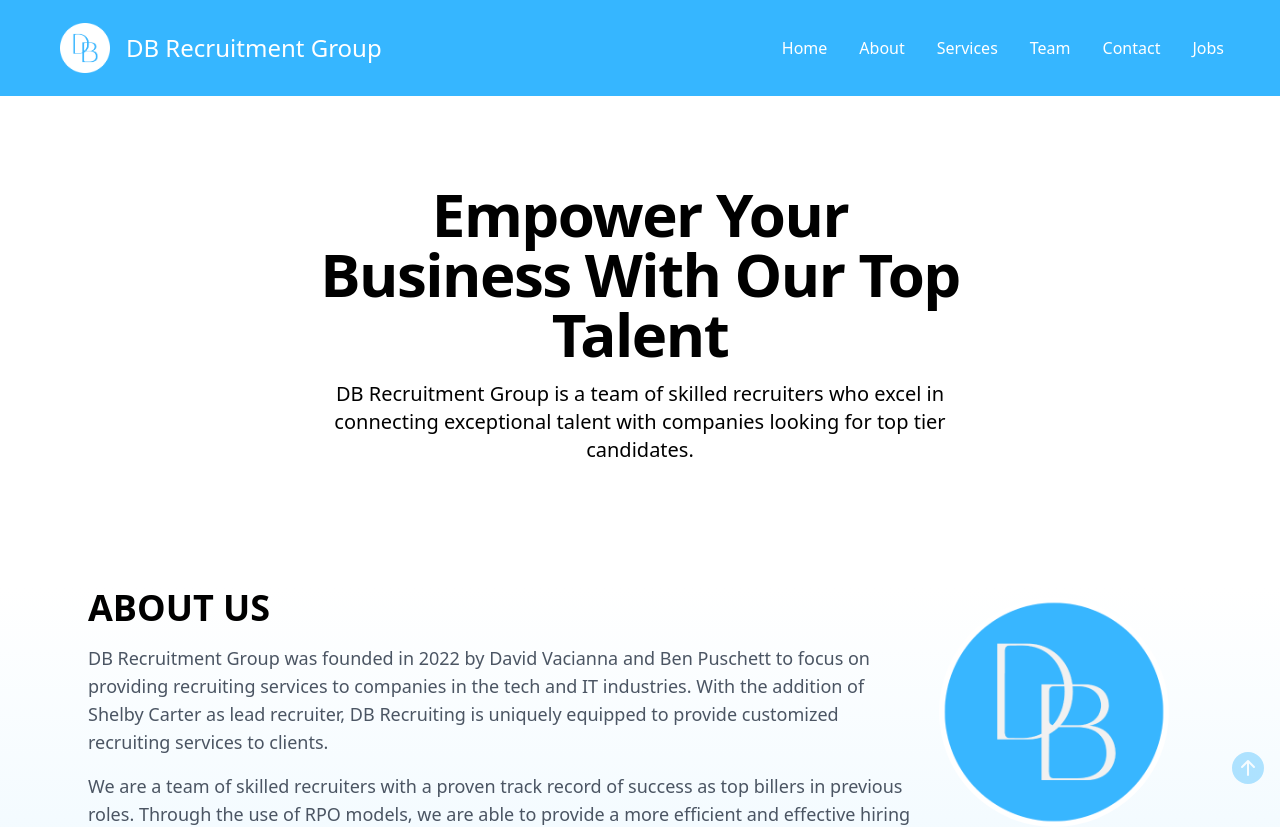
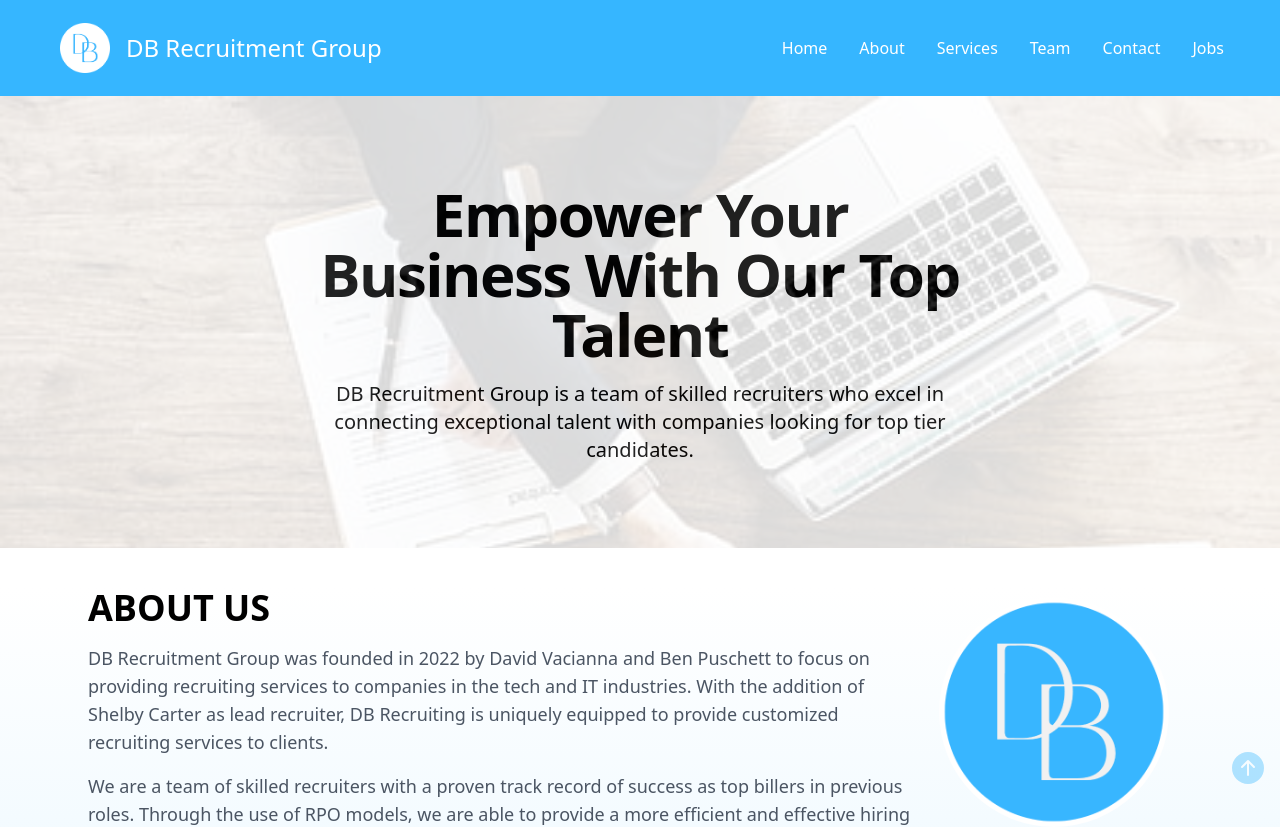
Before and after one commit to andrewjulian/dbrecruitment-website, a React (Vite) app: page / in a window 1280 px wide. Shown: the top 827 px of the page. Built offline with nearby package versions, Linux system fonts and the light colour scheme.

Commit message:
attempt #2 in line

```diff
--- a/src/Components/Hero.jsx
+++ b/src/Components/Hero.jsx
@@ -1,5 +1,4 @@
 import React from "react";
-import stock from "../assets/stock.jpg";
 
 const Hero = () => {
   return (
@@ -7,7 +6,7 @@ const Hero = () => {
       id="hero"
       className="relative z-10 bg-white p-16 text-center"
     >
-      <div className="absolute left-0 top-0 h-full w-full bg-[stock] bg-cover bg-fixed bg-no-repeat opacity-[.15] "></div>
+      <div className="absolute left-0 top-0 h-full w-full bg-[url('/hero.jpeg')] bg-cover bg-fixed bg-no-repeat opacity-[.15] "></div>
       <div className="flex min-h-[90%] items-center justify-center">
         <div className="mx-auto mt-5 max-w-screen-xl px-4 py-1 text-center">
           <div className="mr-auto place-self-center lg:col-span-7">
```
